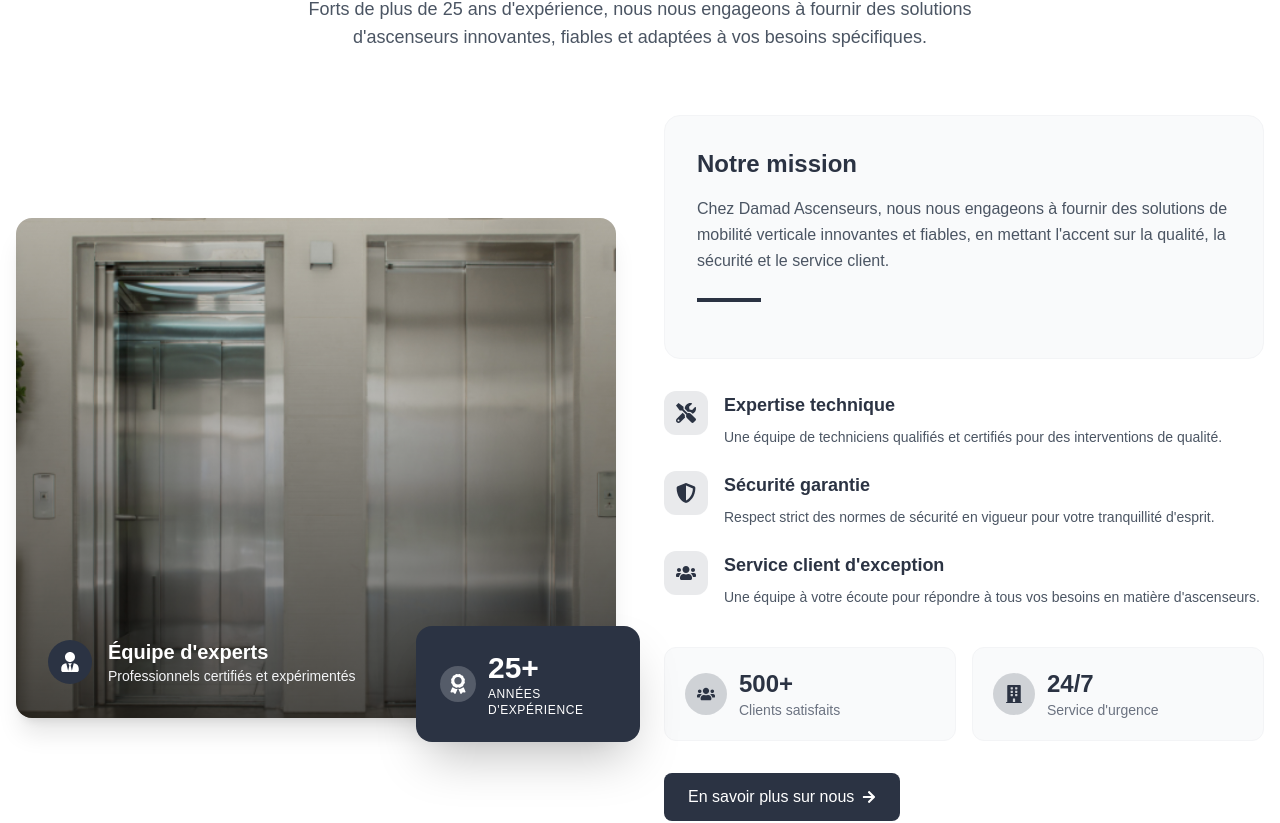
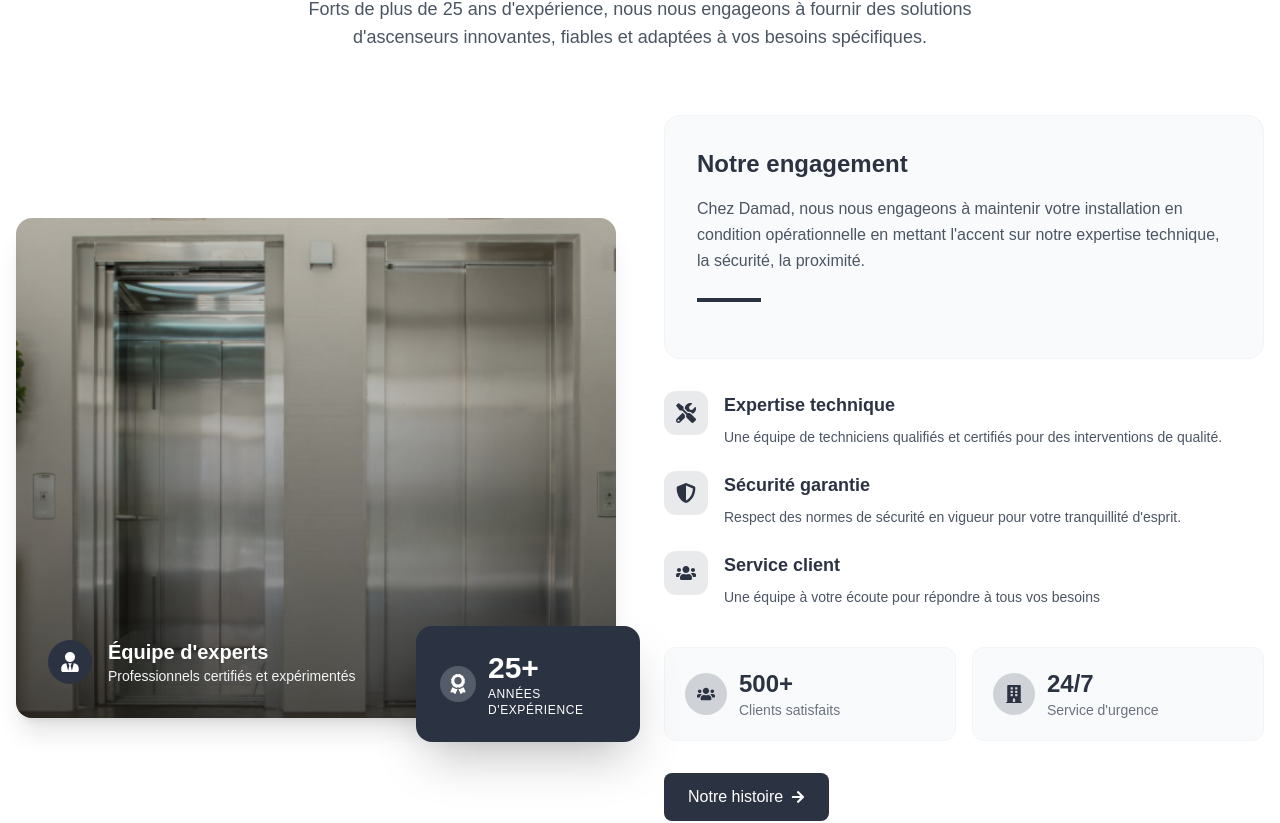
Before and after one commit to pledgeandgrow/damad-site, a Next.js app: page / in a window 1280 px wide. Shown: the part 2010-2833 px from the top of the page. Built offline with nearby package versions, Linux system fonts and the light colour scheme.

Commit message:
Update after audit

```diff
--- a/src/components/home/About.tsx
+++ b/src/components/home/About.tsx
@@ -58,10 +58,9 @@ export default function About() {
           <div className="lg:w-1/2 mt-12 lg:mt-0">
             <div className="space-y-8">
               <div className="bg-gray-50 p-8 rounded-2xl border border-gray-100">
-                <h3 className="text-2xl font-bold text-[#2b3343] mb-4">Notre mission</h3>
+                <h3 className="text-2xl font-bold text-[#2b3343] mb-4">Notre engagement</h3>
                 <p className="text-gray-600 mb-6 leading-relaxed">
-                  Chez Damad Ascenseurs, nous nous engageons à fournir des solutions de mobilité verticale
-                  innovantes et fiables, en mettant l&apos;accent sur la qualité, la sécurité et le service client.
+                  Chez Damad, nous nous engageons à maintenir votre installation en condition opérationnelle en mettant l'accent sur notre expertise technique, la sécurité, la proximité.
                 </p>
                 <div className="w-16 h-1 bg-[#2b3343] mb-6"></div>
               </div>
@@ -83,7 +82,7 @@ export default function About() {
                   </div>
                   <div>
                     <h4 className="font-semibold text-[#2b3343] text-lg mb-2">Sécurité garantie</h4>
-                    <p className="text-gray-600 text-sm">Respect strict des normes de sécurité en vigueur pour votre tranquillité d&apos;esprit.</p>
+                    <p className="text-gray-600 text-sm">Respect des normes de sécurité en vigueur pour votre tranquillité d&apos;esprit.</p>
                   </div>
                 </div>
 
@@ -92,8 +91,8 @@ export default function About() {
                     <FaUsers className="text-[#2b3343] text-xl" />
                   </div>
                   <div>
-                    <h4 className="font-semibold text-[#2b3343] text-lg mb-2">Service client d&apos;exception</h4>
-                    <p className="text-gray-600 text-sm">Une équipe à votre écoute pour répondre à tous vos besoins en matière d&apos;ascenseurs.</p>
+                    <h4 className="font-semibold text-[#2b3343] text-lg mb-2">Service client</h4>
+                    <p className="text-gray-600 text-sm">Une équipe à votre écoute pour répondre à tous vos besoins</p>
                   </div>
                 </div>
               </div>
@@ -124,7 +123,7 @@ export default function About() {
               </div>
 
               <button className="mt-4 w-full md:w-auto bg-[#2b3343] text-white hover:bg-[#3d4759] px-6 py-3 rounded-lg font-medium transition-colors duration-300 flex items-center justify-center space-x-2">
-                <span>En savoir plus sur nous</span>
+                <span>Notre histoire</span>
                 <FaArrowRight className="text-sm" />
               </button>
             </div>
```
